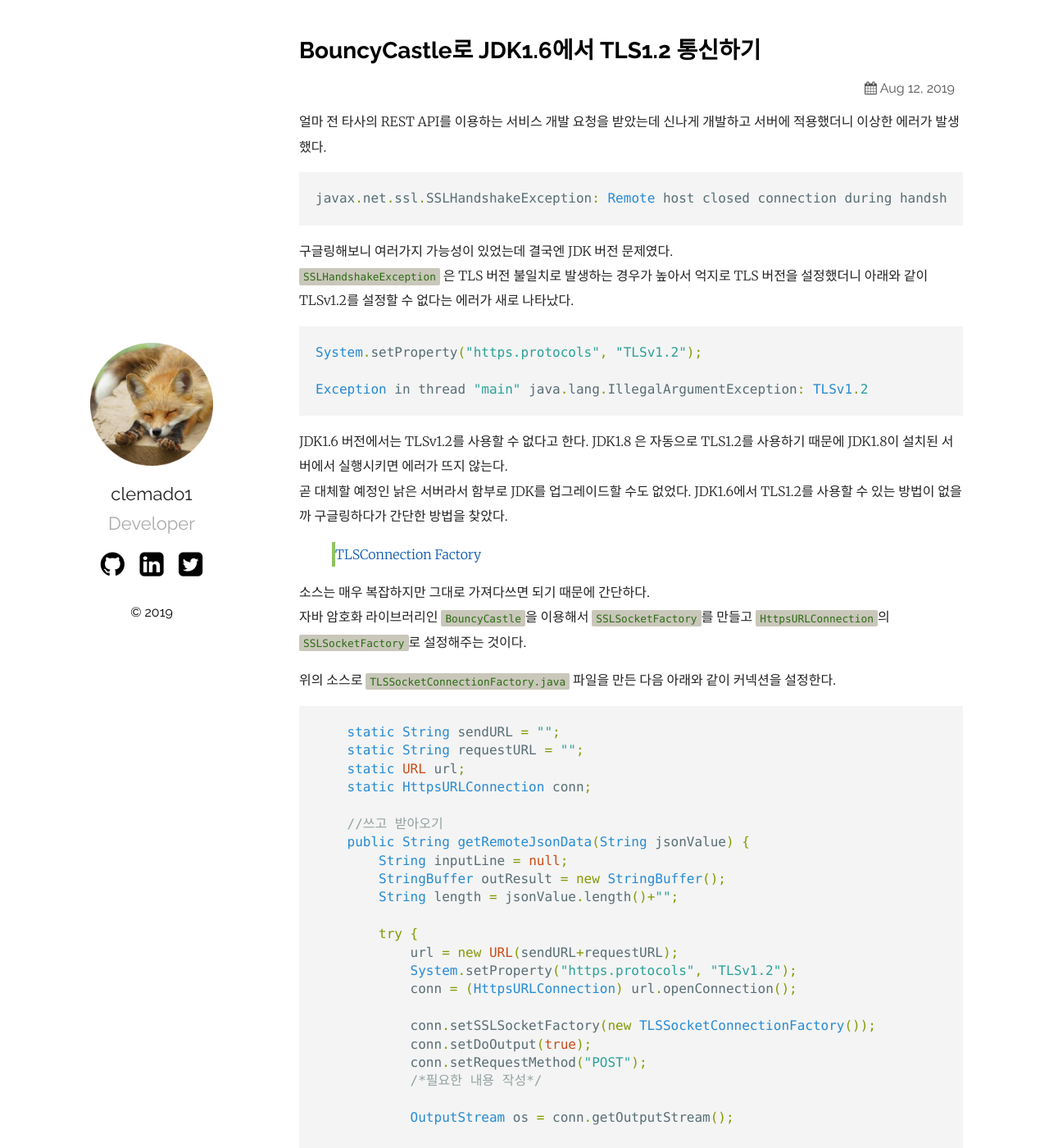
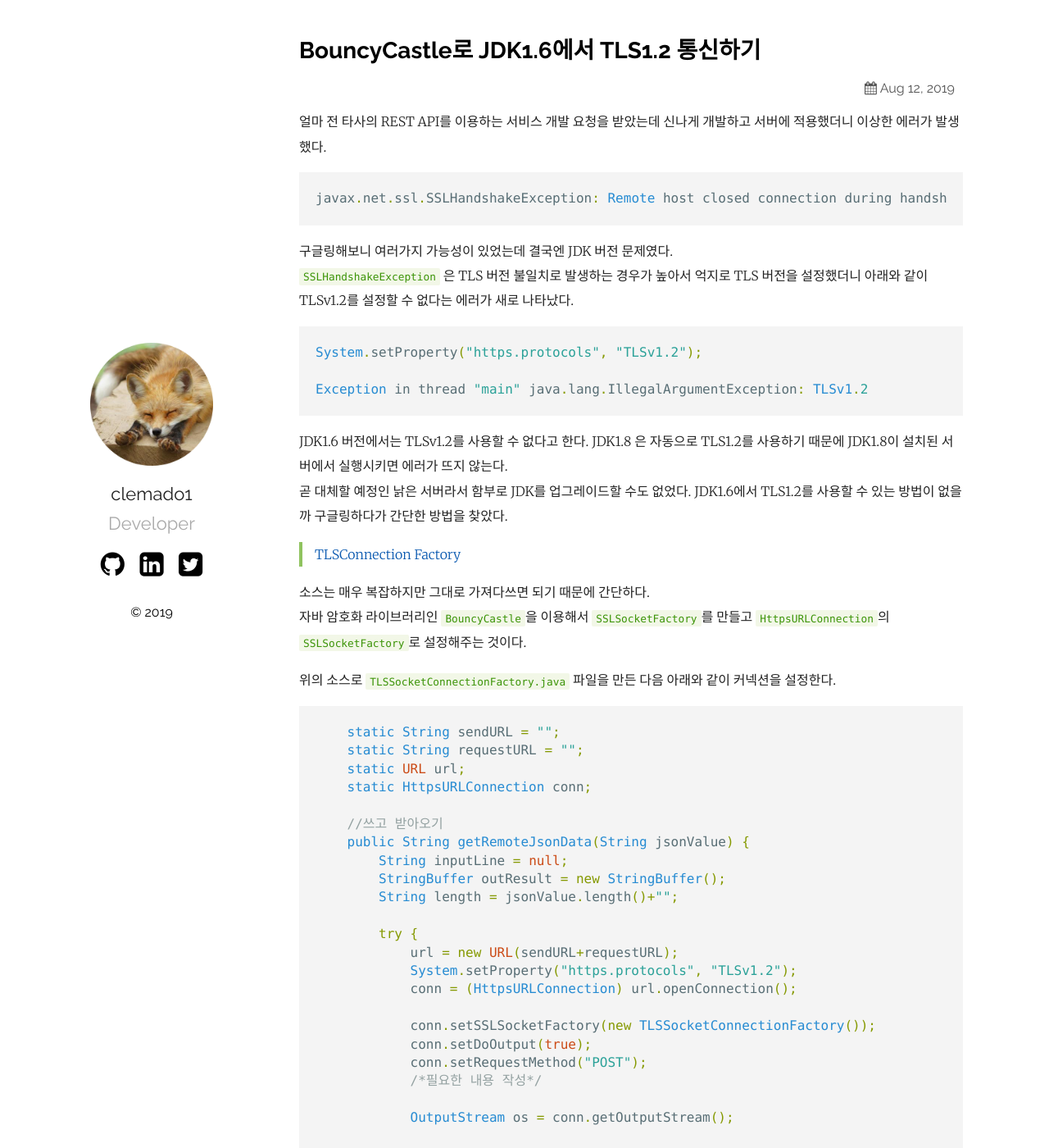
Before and after one commit to clemado1/blog-old, a Jekyll site: the page built from _posts/2019-08-12-BouncyCastle로-JDK1.6에서-TLS1.2-통신하기.md, in a window 1280 px wide and 1400 px high. Shown: the whole window at 82% size. Built offline with Jekyll 4.4.1, drawn with Linux system fonts in a browser that asks for light colours.

Commit message:
modifiy scss

```diff
--- a/_sass/ext/_normalize.scss
+++ b/_sass/ext/_normalize.scss
@@ -237,13 +237,15 @@ samp {
 
 code.highlighter-rouge {
     padding: 0.2em 0.4em;
-    background-color: #c9c7ba;
-    color: rgb(45, 107, 21);
+    background-color: #f2f7e7;
+    color: #3c9408;
     border-radius: 2px;
     font-size: 0.8em;
 }
 
 blockquote {
+    margin: 0;
+    padding-left: 15px;
     color: #666;
     border-left: 4px solid #90c35f;
 }
```
